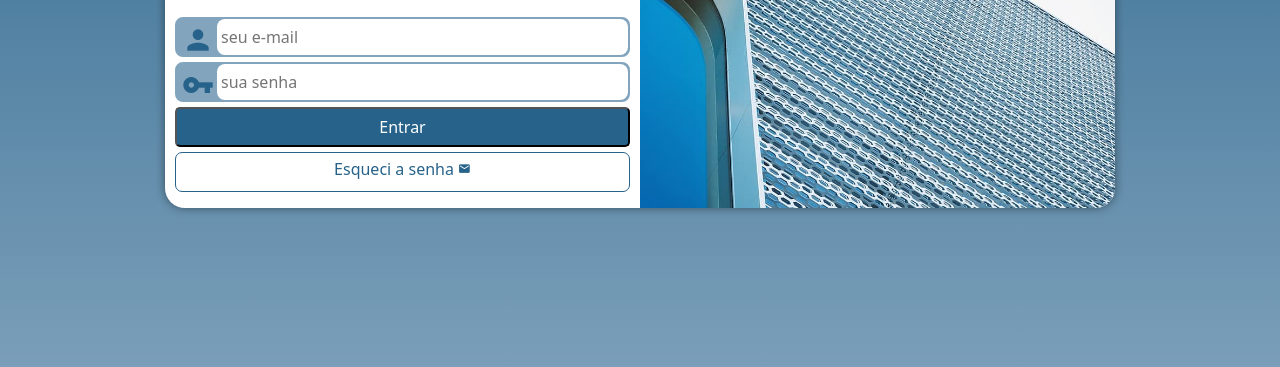
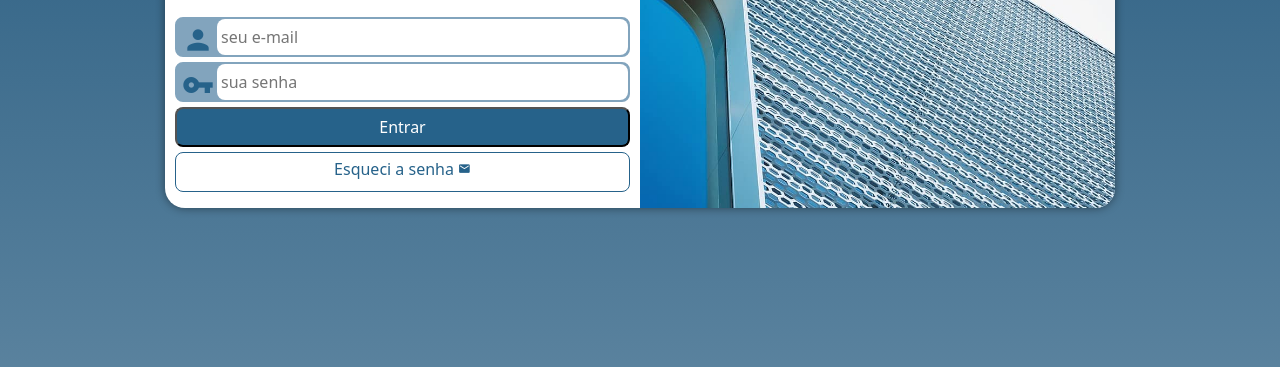
Before and after one commit to JeanCarlos-sd/projeto-login, a plain HTML site: page index.html in a window 1280 px wide. Shown: the part 367-734 px from the top of the page. Drawn offline with Linux system fonts and the light colour scheme.

Commit message:
finalizado

```diff
--- a/estilo/media-query.css
+++ b/estilo/media-query.css
@@ -7,7 +7,7 @@
     }
 
     body {
-        background-image: linear-gradient( to bottom, #26628A , #82a4bd);
+        background-image: linear-gradient( to bottom, #1c5379 , #5f86a1);
     }
 
     section#login > div#imagem {
@@ -29,7 +29,7 @@
 @media screen and (min-width: 992px) {
 
     body {
-        background-image: linear-gradient( to bottom, #26628A , #82a4bd);
+        background-image: linear-gradient( to bottom, #1c5379 , #5f86a1);
     }
 
     section#login {
--- a/estilo/style.css
+++ b/estilo/style.css
@@ -108,7 +108,7 @@ form > input[type=submit] {
     font-size: 1em;
     width: 100%;
     height: 40px;
-    border-radius: 5px;
+    border-radius: 8px;
     cursor: pointer;
 }
 
@@ -128,7 +128,7 @@ form > a.botao {
     background-color: white;
     color: #26628A;
     border: 1px solid #26628A ;
-    border-radius: 7px;
+    border-radius: 8px;
     text-decoration: none;
 }
 
```
